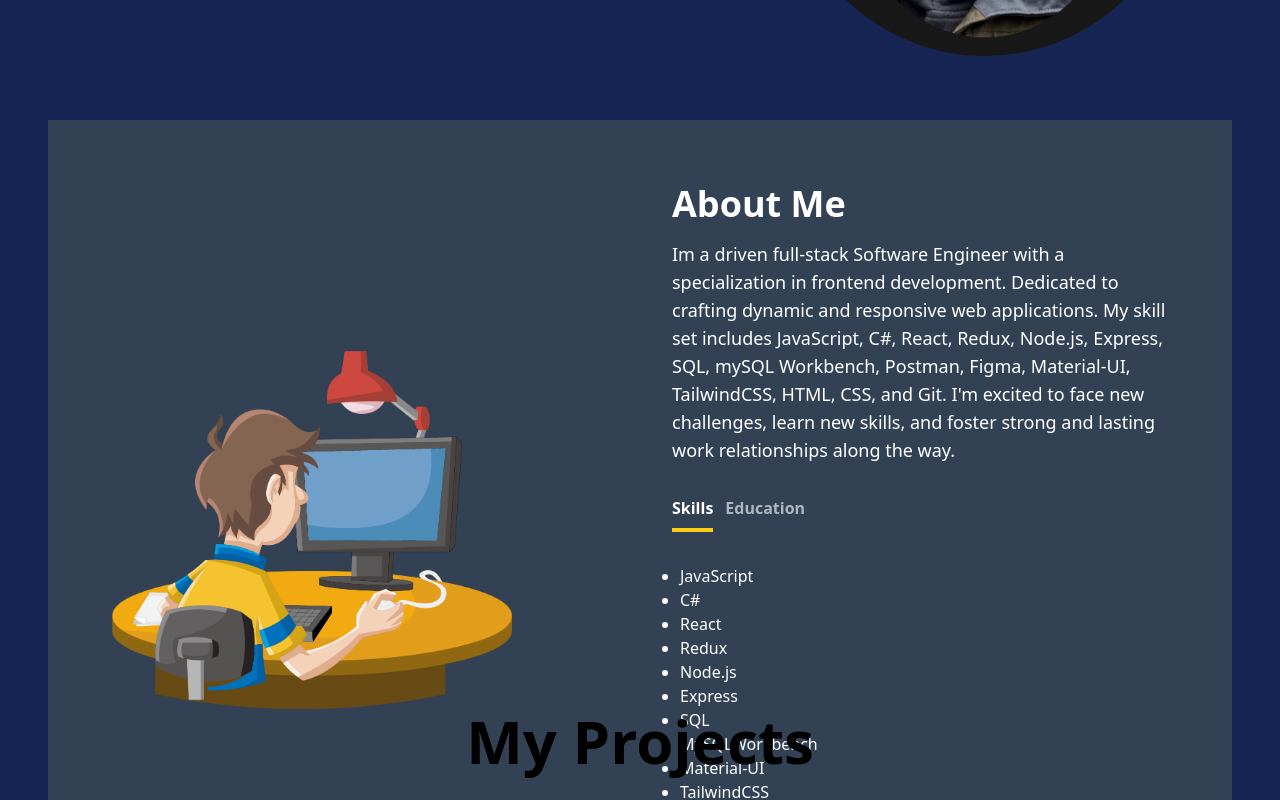
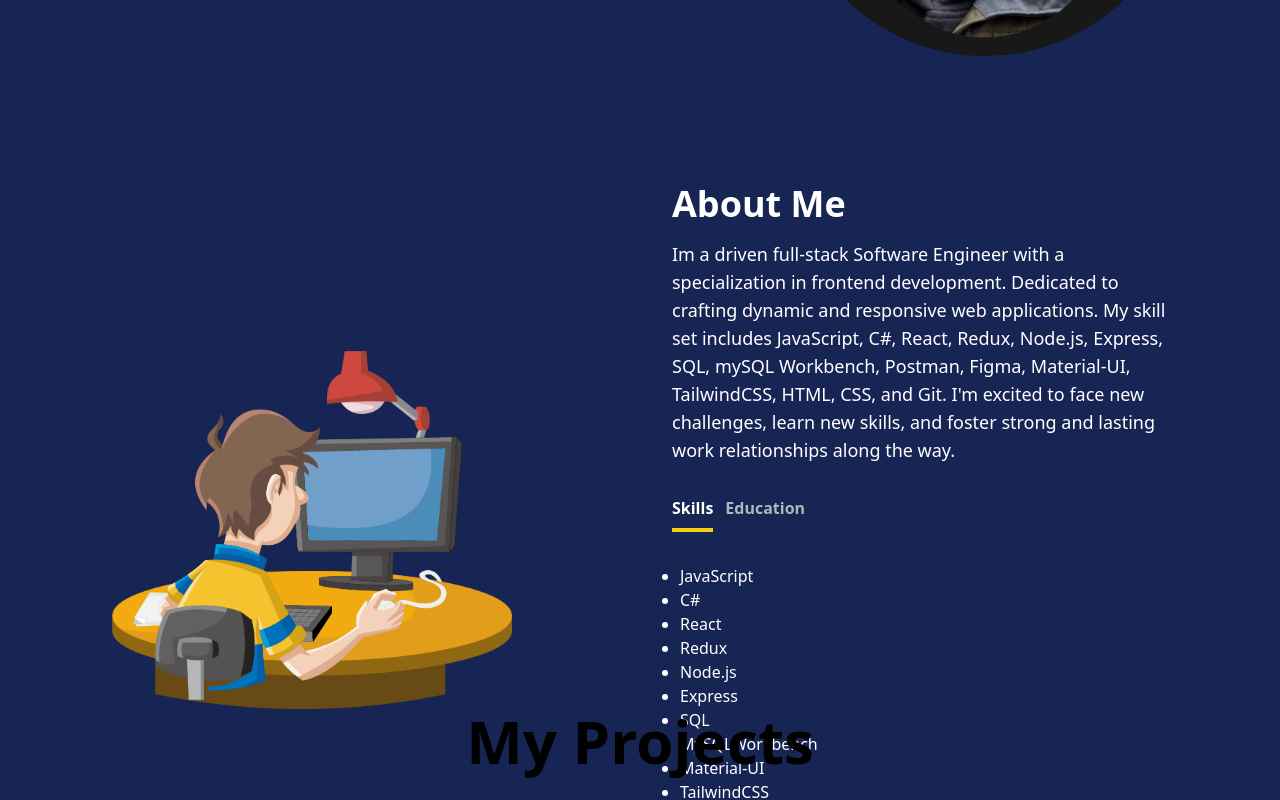
Before and after one commit to wowgr8/personal-portfolio, a React (Create React App) app: page / in a window 1280 px wide. Shown: the part 520-1320 px from the top of the page. Built offline with nearby package versions, Linux system fonts and the light colour scheme.

Commit message:
remove temp background color

```diff
--- a/src/pages/AboutSection.js
+++ b/src/pages/AboutSection.js
@@ -48,7 +48,7 @@ function AboutSection() {
   };
 
   return (
-    <Element name="AboutSection" className='text-white bg-slate-700'>
+    <Element name="AboutSection" className='text-white'>
       <div className='md:grid md:grid-cols-2 gap-8 items-center py-8 px-4 xl:gap-16 sm:py-16 xl:px-16'>
         <img src={CartoonComputerBoy} width={400} height={400} alt="cartoon web developer"/>
         <div className="mt-4 md:mt-0 text-left flex flex-col h-full">
```
